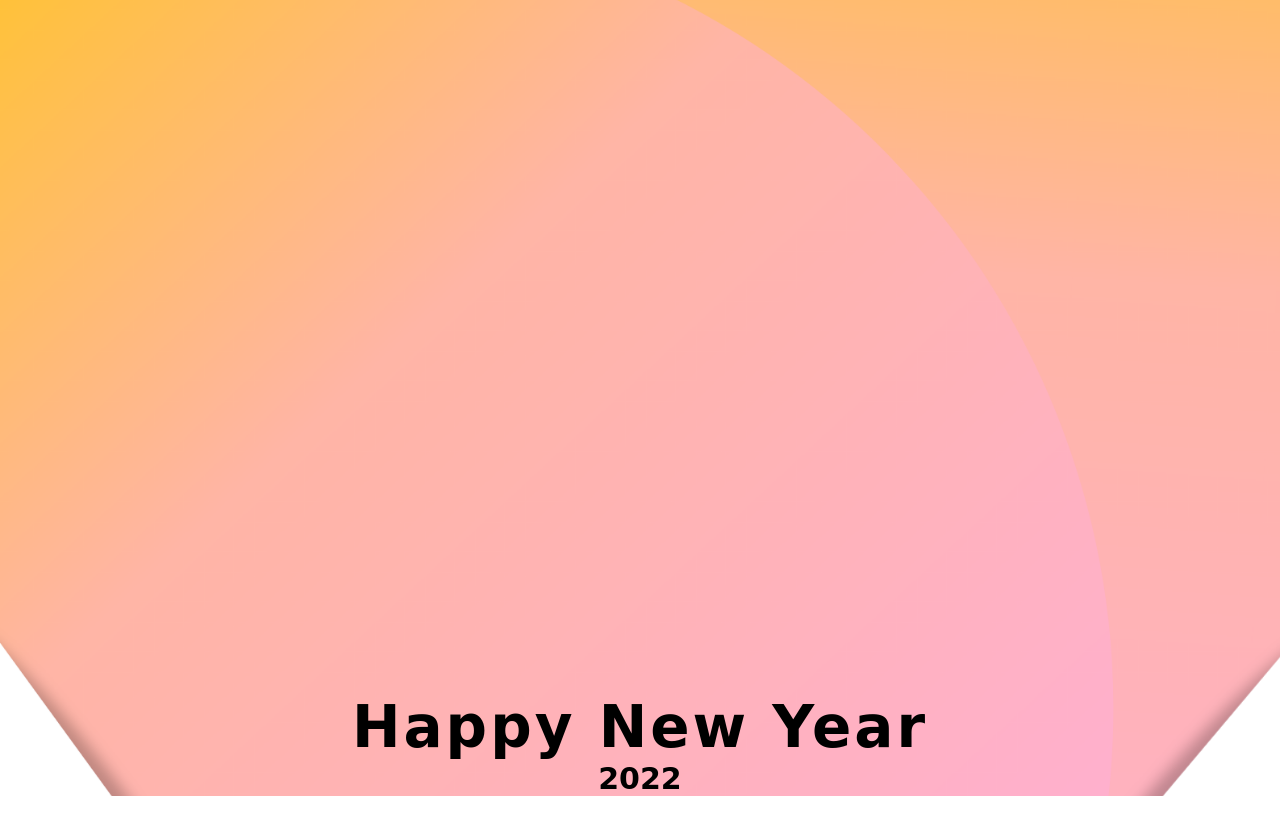
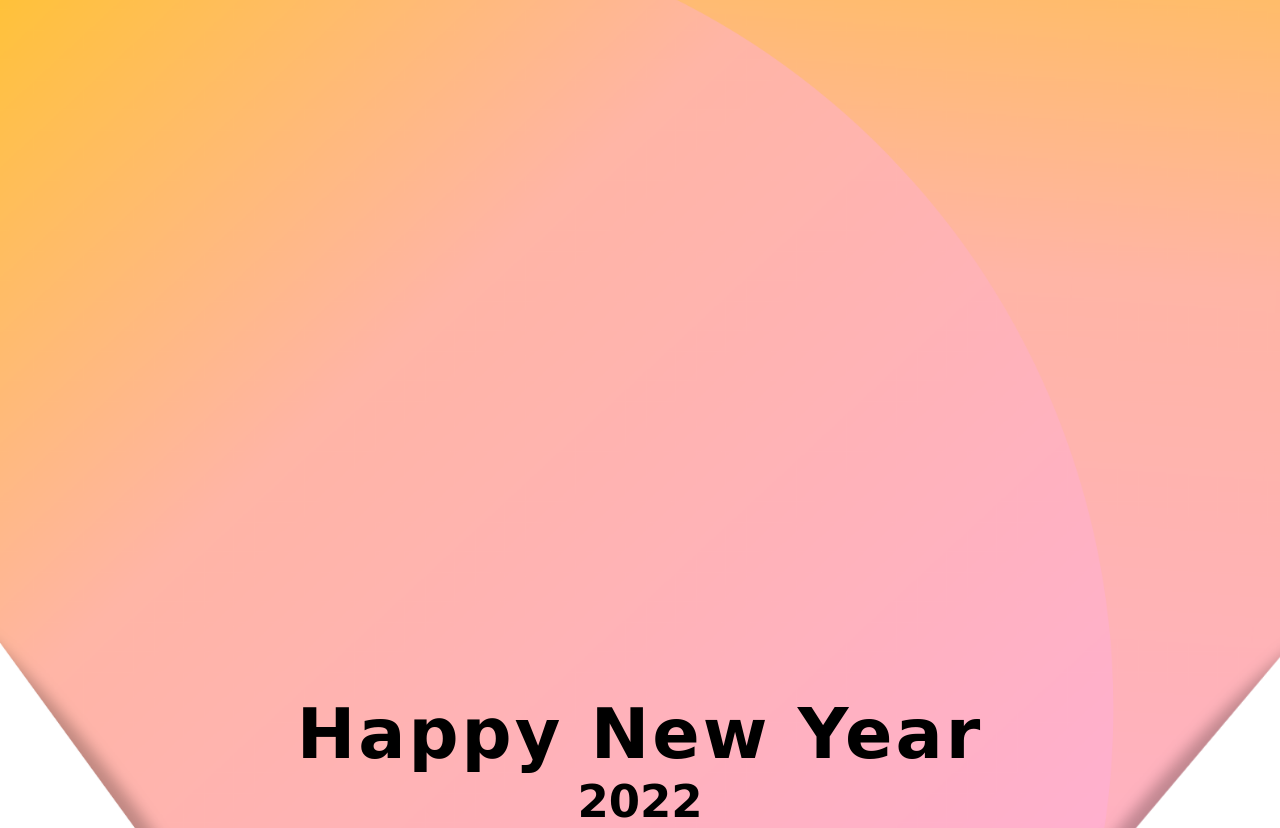
Before and after one commit to DuloeW/Happy_New_Year, a plain HTML site: page index.html in a window 1280 px wide. Shown: the part 331-1159 px from the top of the page. Before the commit the page ends 1127 px from the top, so only its background shows below. Drawn offline with Linux system fonts and the light colour scheme; a web font is replaced by a local one.

Commit message:
update size font

```diff
--- a/style.css
+++ b/style.css
@@ -17,10 +17,10 @@ body{
   text-align: center;
   font-family: 'Island Moments', cursive;
   letter-spacing: 3px;
-  font-size: 58px;
+  font-size: 70px;
 }
 .Back h5{
   text-align: center;
   font-family: 'The Nautigal', cursive;
-  font-size: 30px;
+  font-size: 45px;
 }
```
